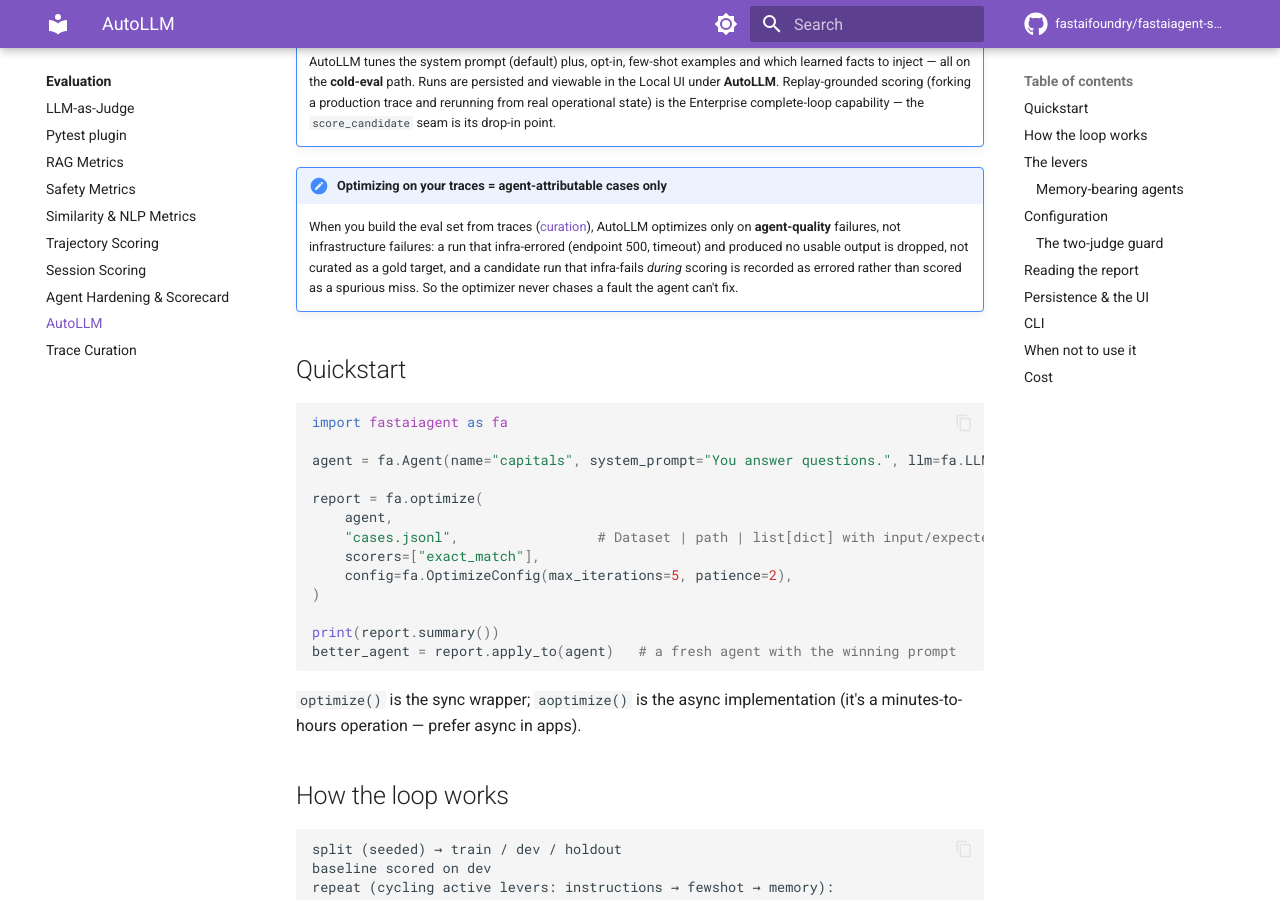
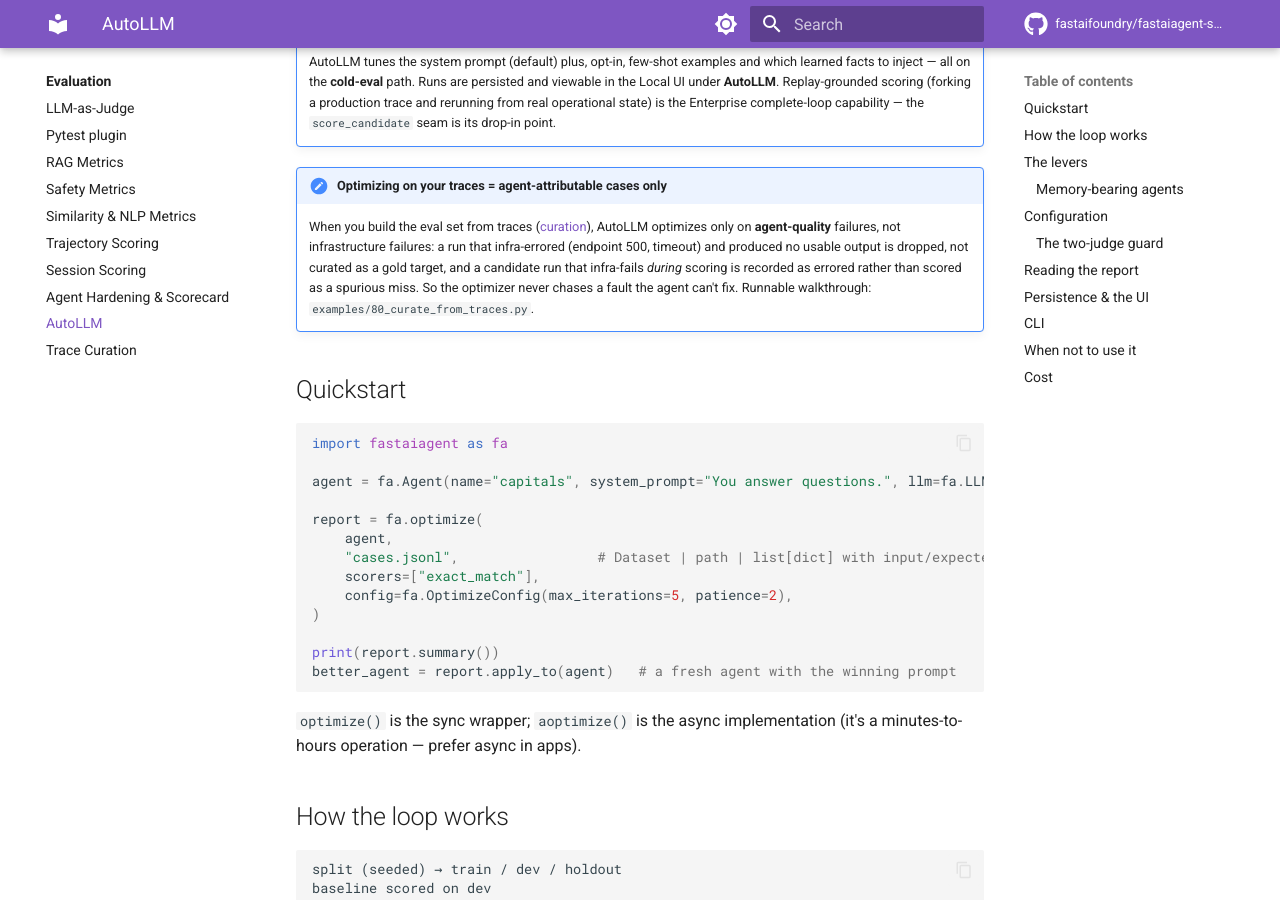
Before and after one commit to fastaifoundry/fastaiagent-sdk, an MkDocs documentation site: the page built from docs/evaluation/optimization.md, in a window 1280 px wide and 900 px high, scrolled down 534 px. Built offline with MkDocs 1.6.1 and Material for MkDocs 9.7.7, drawn with Linux system fonts in a browser that asks for light colours; comment, search, counter and statistics services are not loaded.

Commit message:
docs(autollm): point the trace-curation note to examples/80_curate_from_traces.py
Co-Authored-By: Claude Opus 4.8 (1M context) <noreply@anthropic.com>

```diff
--- a/docs/evaluation/optimization.md
+++ b/docs/evaluation/optimization.md
@@ -31,7 +31,7 @@ data, end to end in one SDK. A runnable, real-LLM walkthrough lives in
     and produced no usable output is dropped, not curated as a gold target, and a
     candidate run that infra-fails *during* scoring is recorded as errored rather
     than scored as a spurious miss. So the optimizer never chases a fault the agent
-    can't fix.
+    can't fix. Runnable walkthrough: `examples/80_curate_from_traces.py`.
 
 ## Quickstart
 
```
